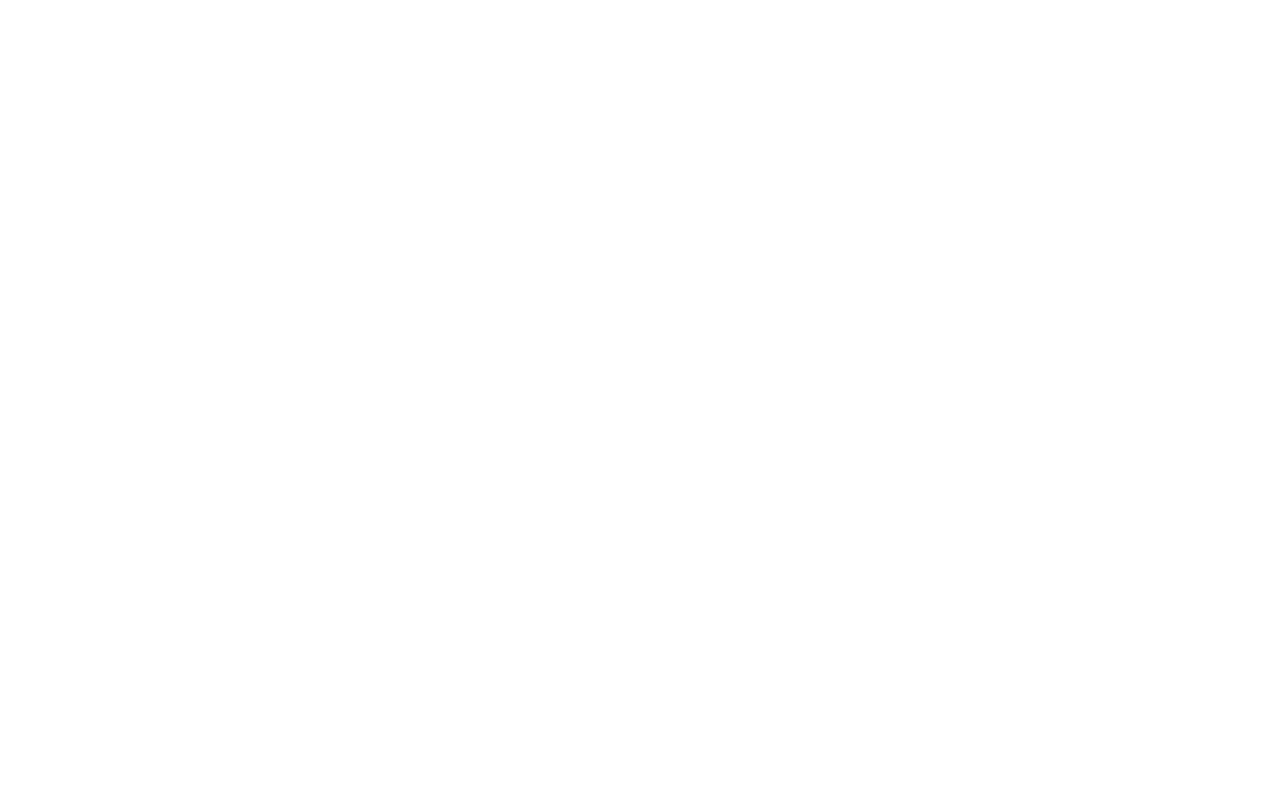
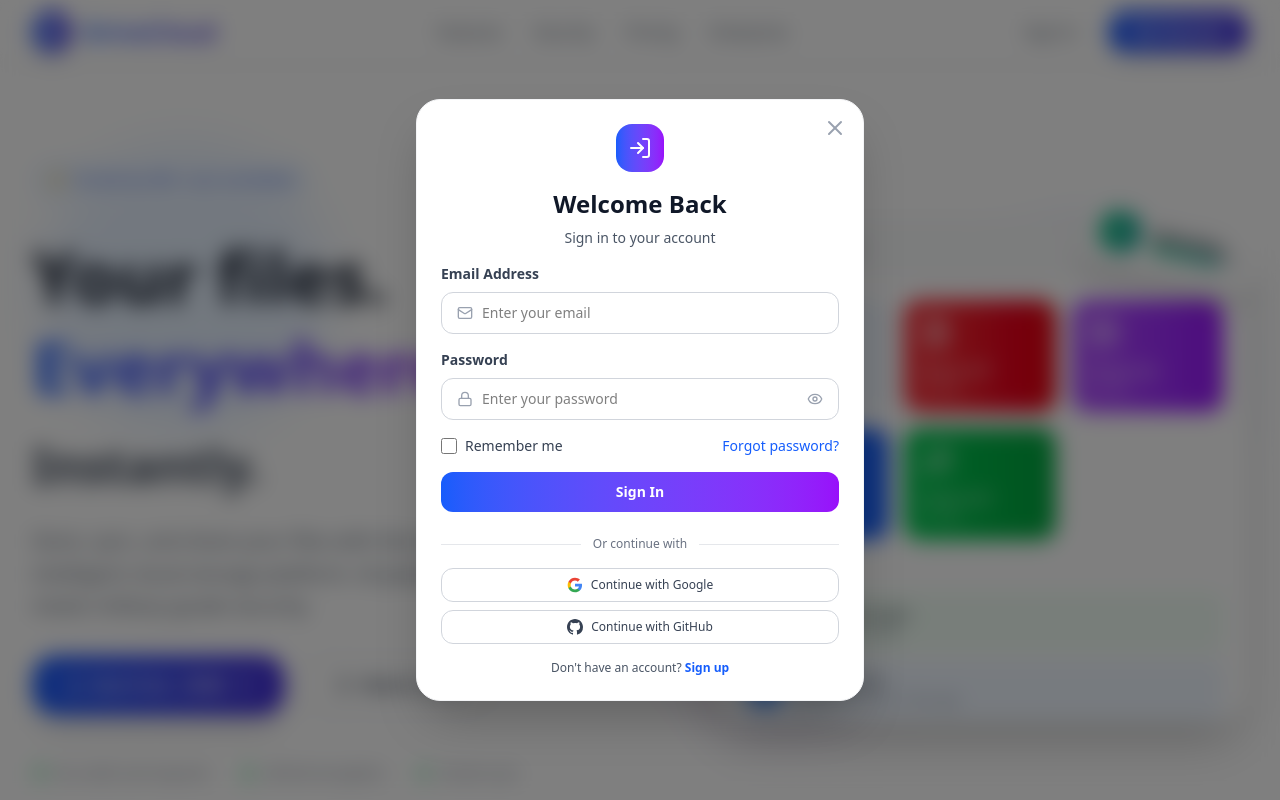
Before and after one commit to PratikDate01/CloudDriveFrontend, a React (Vite) app: page /signin in a window 1280 px wide. Before the commit this address had no page. Shown: the top 800 px of the page. Built offline with nearby package versions, Linux system fonts and the light colour scheme.

Commit message:
Fix: add build script for vercel

```diff
--- a/src/App.tsx
+++ b/src/App.tsx
@@ -47,6 +47,8 @@
             <Suspense fallback={<PageLoader />}>
               <Routes>
                 <Route path="/" element={<Home />} />
+                <Route path="/signin" element={<Home />} />
+                <Route path="/register" element={<Home />} />
                 {/* Drive routes with lazy loading */}
                 <Route
                   path="/drive"
--- a/src/pages/Home.tsx
+++ b/src/pages/Home.tsx
@@ -21,6 +21,16 @@
       window.removeEventListener('openSignInModal', handleOpenSignInModal);
       window.removeEventListener('openRegisterModal', handleOpenRegisterModal);
     };
+  }, []);
+
+  // Check pathname to open modal
+  useEffect(() => {
+    const path = window.location.pathname;
+    if (path === '/signin') {
+      setActiveModal('signin');
+    } else if (path === '/register') {
+      setActiveModal('register');
+    }
   }, []);
 
 
```
